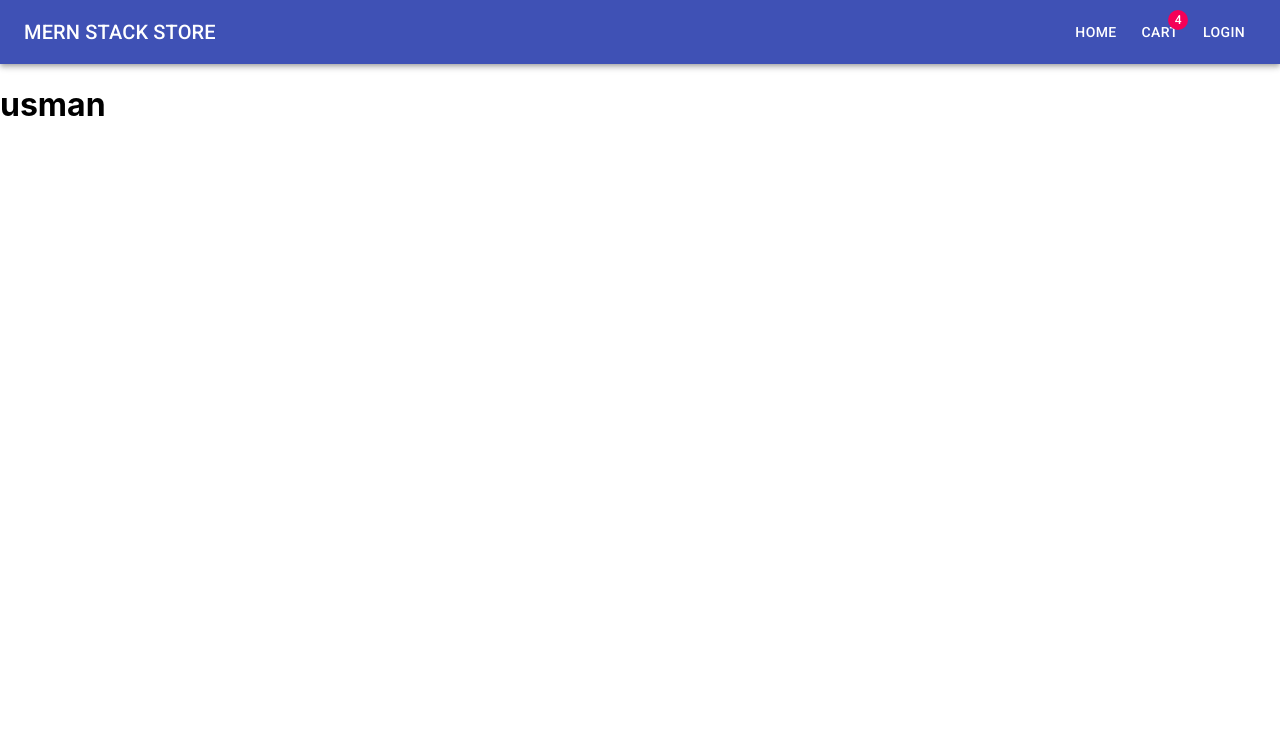
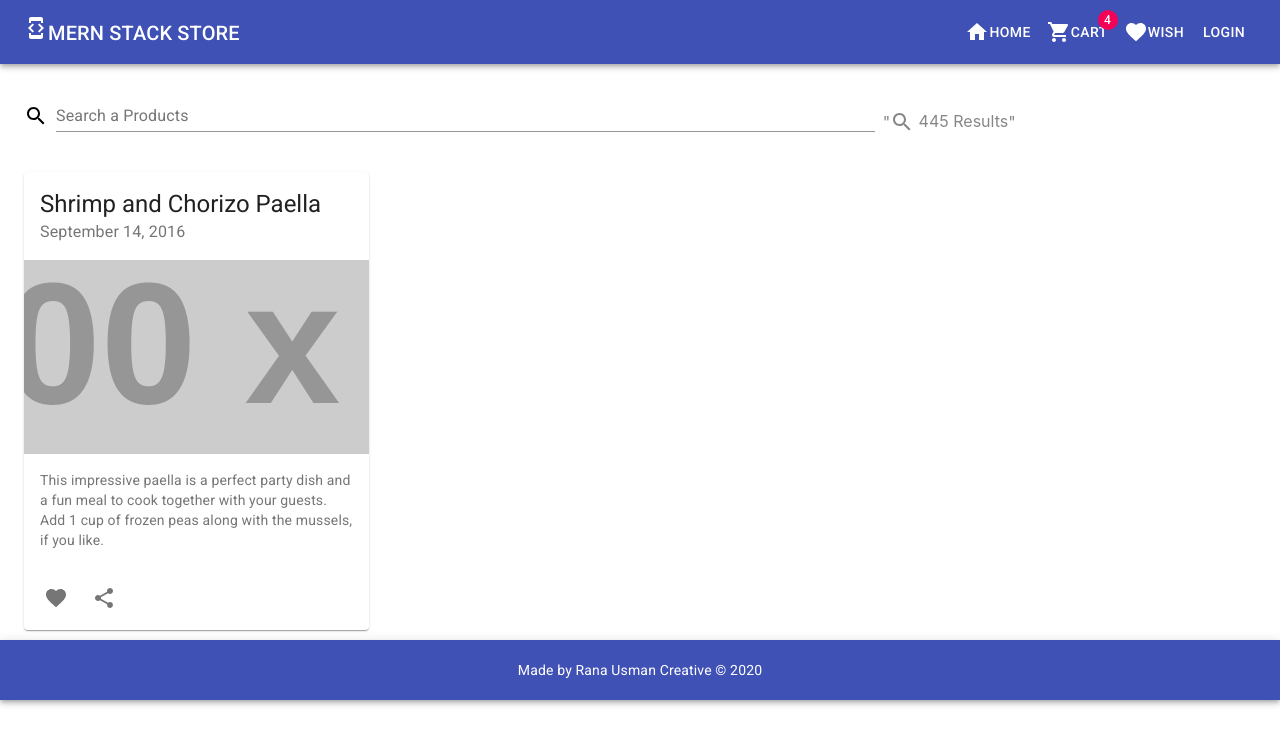
Before and after one commit to RanaUsman3131/Mern-blogging, a React (Create React App) app: page / in a window 1280 px wide. Shown: the top 744 px of the page. Built offline with nearby package versions, Linux system fonts and the light colour scheme.

Commit message:
Footer Created

```diff
--- a/src/App.js
+++ b/src/App.js
@@ -1,5 +1,6 @@
 import React from 'react';
 import './App.css';
+import Footer from './Components/CommonComponent/Footer';
 import {BrowserRouter} from 'react-router-dom';
 import Navbar from './Components/CommonComponent/Navbar';
 import Router from './Router/Router';
@@ -9,6 +10,7 @@ const App=()=>{
           <BrowserRouter>
               <Navbar/>
               <Router/>
+              <Footer/>
           </BrowserRouter>
         </div>
   );
--- /dev/null
+++ b/src/Components/CommonComponent/Footer.css
@@ -0,0 +1,6 @@
+.footer-box{
+    color:white;
+    text-align:center;
+    font-weight: bold;
+    padding: 20px 0;
+}
--- /dev/null
+++ b/src/Components/CommonComponent/Footer.jsx
@@ -0,0 +1,18 @@
+import React,{useState} from 'react';
+import AppBar from '@material-ui/core/AppBar';
+import Typography from '@material-ui/core/Typography';
+import './Footer.css';
+export default function Footer() {
+    const[currentDate,setCurrentDate]=useState(new Date().getFullYear());
+    return (
+        <React.Fragment>
+        <AppBar position="static">
+
+        <Typography variant="body2" className="footer-box"  component="h4">
+          Made by Rana Usman Creative © {currentDate}
+        </Typography>
+
+        </AppBar>
+        </React.Fragment>
+    )
+}
--- a/src/Components/CommonComponent/Navbar.jsx
+++ b/src/Components/CommonComponent/Navbar.jsx
@@ -5,7 +5,11 @@ import Toolbar from '@material-ui/core/Toolbar';
 import Typography from '@material-ui/core/Typography';
 import Button from '@material-ui/core/Button';
 import Badge from '@material-ui/core/Badge';
+import ShoppingCartIcon from '@material-ui/icons/ShoppingCart';
+import HomeIcon from '@material-ui/icons/Home';
 import { useHistory,Link } from 'react-router-dom';
+import FavoriteIcon from '@material-ui/icons/Favorite';
+import DeveloperModeIcon from '@material-ui/icons/DeveloperMode';
 import './Navbar.css';
 const useStyles = makeStyles(theme =>
   createStyles({
@@ -32,15 +36,22 @@ export default function Navbar() {
       <AppBar position="static">
         <Toolbar>
           <Typography variant="h6" className={classes.title}>
-           <Link to='/' className="logo-name">MERN STACK STORE</Link>
+           <Link to='/' className="logo-name">
+           <DeveloperModeIcon/>
+           MERN STACK STORE</Link>
           </Typography>
-          <Button color="inherit" onClick={()=> homeRouter('/')}>HOME</Button>
-          <Button color="inherit" onClick={()=> homeRouter('/Cart')}>
+          <Button color="inherit" onClick={()=> homeRouter('/')}>
+          <HomeIcon/>
+           HOME</Button>
+          <Button color="inherit" onClick={()=> homeRouter('/cart')}>
           <Badge badgeContent={4} color="secondary">
-             Cart
+           <ShoppingCartIcon/>
+              Cart
             </Badge>
           </Button>
-
+          <Button color="inherit">
+          <FavoriteIcon/>
+           Wish </Button>
           <Button color="inherit">Login</Button>
         </Toolbar>
       </AppBar>
--- a/src/Components/Pages/Cart.jsx
+++ b/src/Components/Pages/Cart.jsx
@@ -2,9 +2,9 @@ import React from 'react'
 
 const Cart=()=> {
     return (
-        <div>
+        <React.Fragment>
             <h1>Cart</h1>
-        </div>
+        </React.Fragment>
     )
 }
 
--- a/src/Components/Pages/Home.jsx
+++ b/src/Components/Pages/Home.jsx
@@ -1,10 +1,10 @@
 import React from 'react'
-
+import Product from '../PartialsComponent/Products';
 const Home=()=> {
     return (
-        <div>
-            <h1>usman</h1>
-        </div>
+        <React.Fragment>
+            <Product/>
+        </React.Fragment>
     )
 }
 
--- /dev/null
+++ b/src/Components/PartialsComponent/Product.css
@@ -0,0 +1,18 @@
+.MuiFormControl-root{
+    width: 100%;
+}
+.search-result{
+    color: #888585;
+}
+.search-result .result-fig{
+    position: relative;
+    top:6px;
+}
+
+.search-result .result-no{
+    position: relative;
+    top: -7px;
+}
+.search-bar-box{
+    margin: 20px 0;
+}
--- /dev/null
+++ b/src/Components/PartialsComponent/ProductCart.jsx
@@ -0,0 +1,59 @@
+import React from 'react';
+import { makeStyles, createStyles } from '@material-ui/core/styles';
+
+import Card from '@material-ui/core/Card';
+import CardHeader from '@material-ui/core/CardHeader';
+import CardMedia from '@material-ui/core/CardMedia';
+import CardContent from '@material-ui/core/CardContent';
+import CardActions from '@material-ui/core/CardActions';
+
+import IconButton from '@material-ui/core/IconButton';
+import Typography from '@material-ui/core/Typography';
+import { red } from '@material-ui/core/colors';
+import FavoriteIcon from '@material-ui/icons/Favorite';
+import ShareIcon from '@material-ui/icons/Share';
+
+
+const useStyles = makeStyles((theme) =>
+  createStyles({
+    root: {
+      maxWidth: 345,
+      marginTop:20 ,
+      marginBottom:10
+        },
+    media: {
+      height: 0,
+      paddingTop: '56.25%', // 16:9
+    },
+    avatar: {
+      backgroundColor: red[500],
+    },
+  }),
+);
+
+const  ProductCart=()=> {
+  const classes = useStyles();
+
+  return (
+    <Card className={classes.root}>
+        <CardHeader title="Shrimp and Chorizo Paella"  subheader="September 14, 2016"/>
+        <CardMedia className={classes.media} image={"https://via.placeholder.com/300/09f.png/fff"} title="Paella dish"/>
+        <CardContent>
+            <Typography variant="body2" color="textSecondary" component="p">
+            This impressive paella is a perfect party dish and a fun meal to cook together with your
+            guests. Add 1 cup of frozen peas along with the mussels, if you like.
+            </Typography>
+        </CardContent>
+        <CardActions disableSpacing>
+                <IconButton aria-label="add to favorites">
+                <FavoriteIcon />
+                </IconButton>
+                <IconButton aria-label="share">
+                <ShareIcon />
+                </IconButton>
+        </CardActions>
+    </Card>
+  );
+}
+
+export default ProductCart;
--- /dev/null
+++ b/src/Components/PartialsComponent/Products.jsx
@@ -0,0 +1,37 @@
+import React from 'react';
+import Container from '@material-ui/core/Container';
+import Grid from '@material-ui/core/Grid';
+import ProductCart from './ProductCart';
+import TextField from '@material-ui/core/TextField';
+import SearchIcon from '@material-ui/icons/Search';
+import './Product.css';
+const Product = () => {
+    return (
+    <React.Fragment>
+        <Container>
+        <div className="search-bar-box">
+            <Grid container spacing={1} alignItems="flex-end">
+                <Grid item>
+                    <SearchIcon />
+                </Grid>
+                <Grid item md={8}>
+                    <TextField  id="input-with-icon-grid" label="Search a Products" />
+                </Grid>
+                <Grid item >
+                   <span className="search-result">"<span className="result-fig"><SearchIcon /> <span className="result-no">445 Results</span></span>"</span>
+                </Grid>
+            </Grid>
+        </div>
+         <Grid container>
+                <Grid item md={4}>
+                    <ProductCart/>
+                </Grid>
+         </Grid>
+        </Container>
+    </React.Fragment>
+    );
+}
+
+
+
+export default Product;
--- a/src/Router/Router.jsx
+++ b/src/Router/Router.jsx
@@ -4,13 +4,13 @@ import Home from '../Components/Pages/Home';
 import Cart from '../Components/Pages/Cart';
 const Router=()=> {
     return (
-        <div>
+
             <Switch>
                 <Route exact path="/" component={Home} />
-                <Route exact path="/Cart" component={Cart} />
+                <Route  path="/cart" component={Cart} />
                 <Redirect to='/' />
             </Switch>
-        </div>
+
     )
 }
 
```
